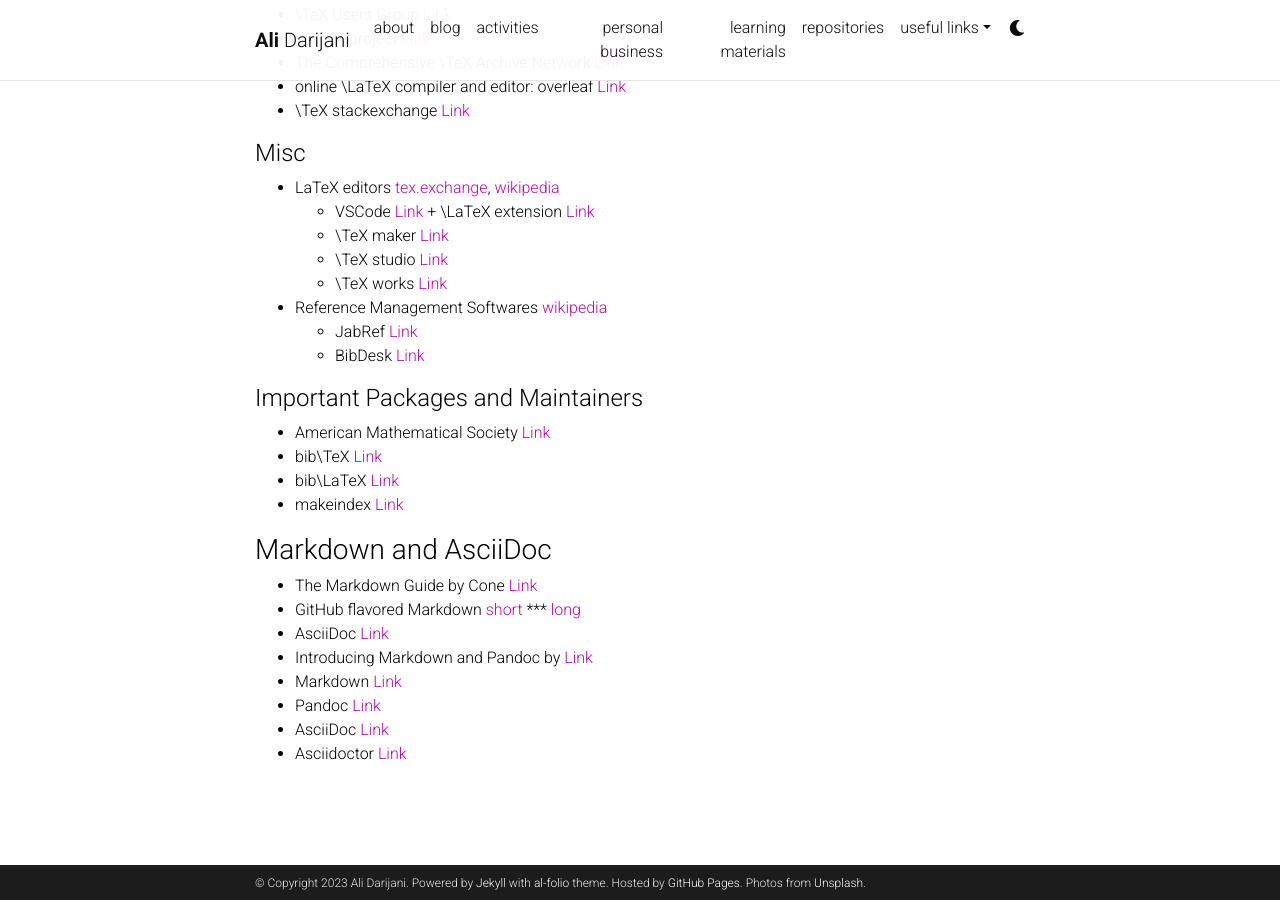
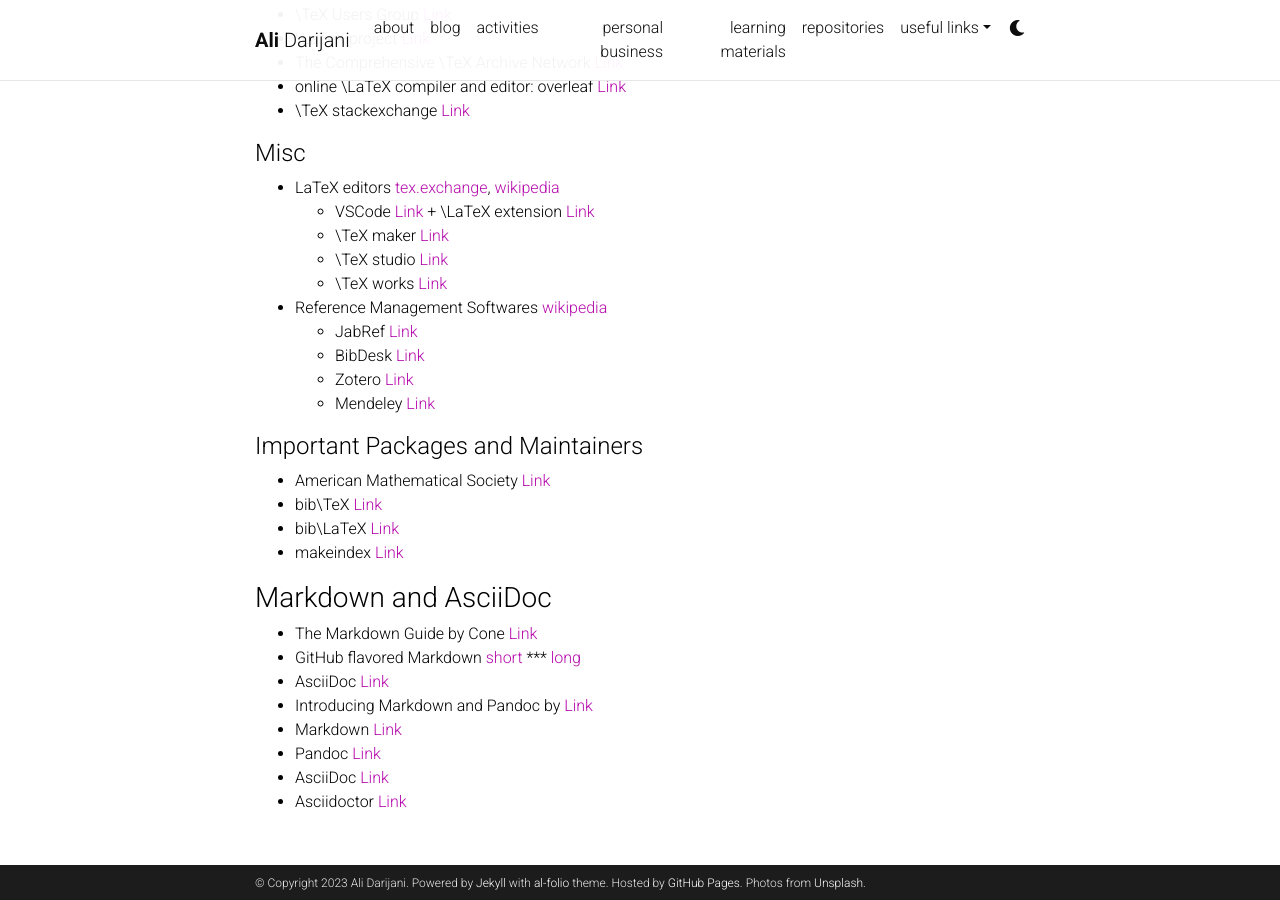
Before and after one commit to adarijani/adarijani.github.io_archived, a Jekyll site: the page built from _projects/t_03_typesetting.md, in a window 1280 px wide and 900 px high, scrolled down 677 px. Built offline with Jekyll 4.4.1, drawn with Linux system fonts in a browser that asks for light colours; comment, search, counter and statistics services are not loaded; a style sheet for code colours, icons or effects is not loaded.

Commit message:
Update t_03_typesetting.md

```diff
--- a/_projects/t_03_typesetting.md
+++ b/_projects/t_03_typesetting.md
@@ -42,6 +42,8 @@ category: teaching
 * Reference Management Softwares [wikipedia](https://en.wikipedia.org/wiki/Comparison_of_reference_management_software)
    - JabRef [Link](https://www.jabref.org/)
    - BibDesk [Link](https://bibdesk.sourceforge.io/)
+   - Zotero [Link](https://www.zotero.org/)
+   - Mendeley [Link](https://www.mendeley.com)
 
 #### Important Packages and Maintainers
 
```
